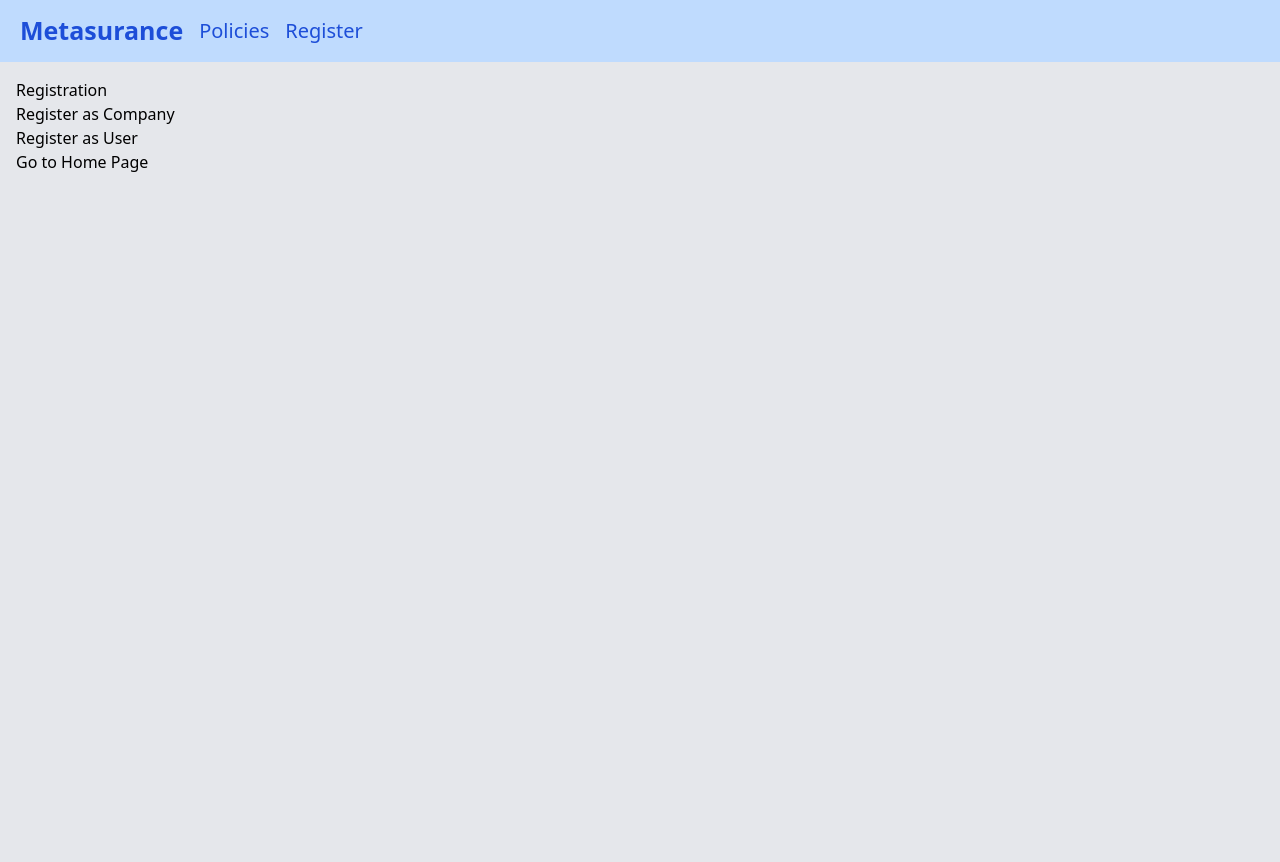
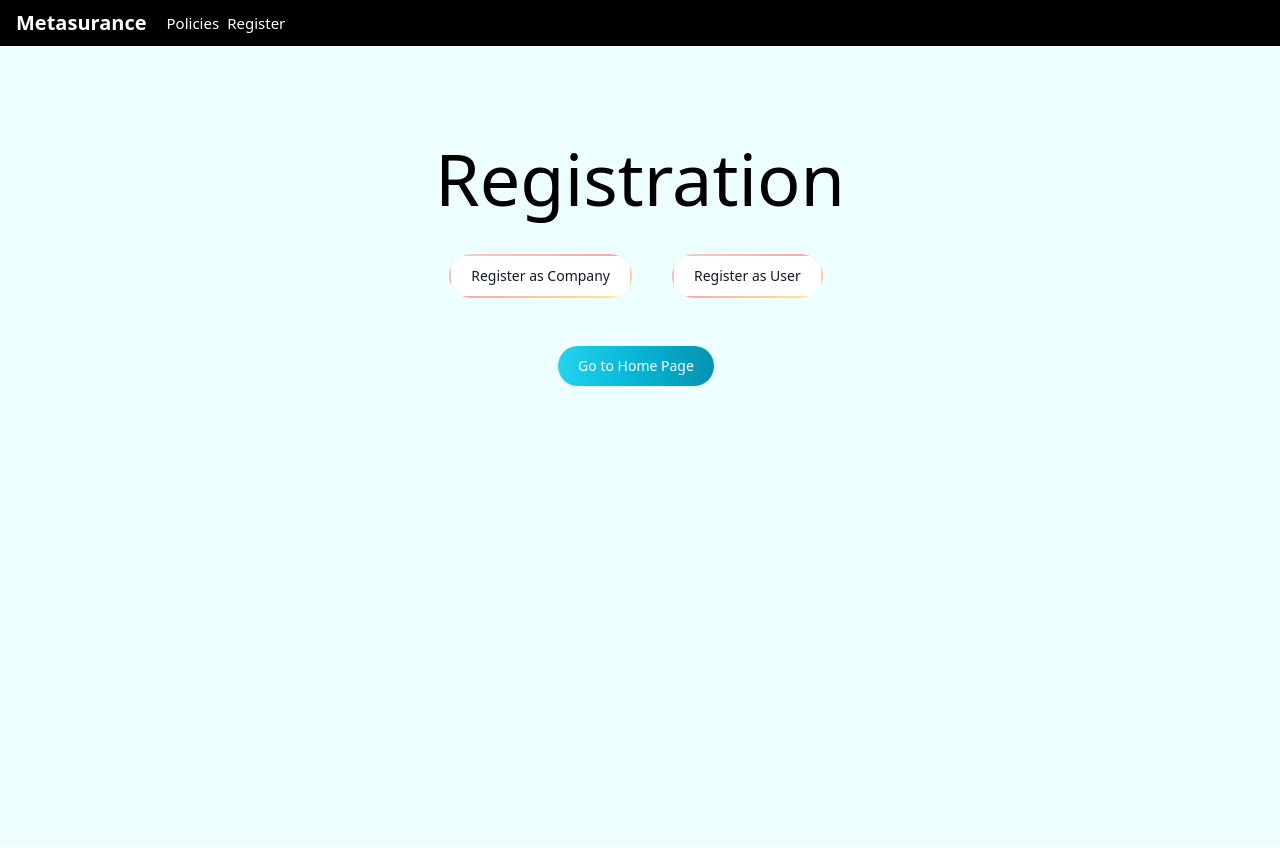
Before and after one commit to ayuashu/Metasurance, a Next.js app: page /registration in a window 1280 px wide. Built offline with nearby package versions, Linux system fonts and the light colour scheme.

Commit message:
Graphics Updated

```diff
--- a/src/app/components/Navbar/Navbar.js
+++ b/src/app/components/Navbar/Navbar.js
@@ -5,11 +5,11 @@ import { useRouter } from 'next/router';
 
 const Navbar = () => {
   return (
-    <div className='bg-blue-200'>
-          <ul className='py-3 px-3 w-full flex flex-row justify-start items-center text-[20px] text-blue-700'>
-        <li className='mx-2 text-[25px] font-bold'><Link href="/">Metasurance</Link></li>
-        <li className='mx-2'><Link href="/policy">Policies</Link></li>
-        <li className='mx-2'><Link href="/registration">Register</Link></li>
+    <div className='bg-black'>
+         <ul className='py-2 px-2 w-full flex flex-row justify-start items-center text-[15px] text-white'>
+            <li className='mx-2 text-[20px] font-bold'><Link href="/">Metasurance</Link></li>
+            <li className='pl-2 mx-1'><Link href="/policy">Policies</Link></li>
+            <li className='mx-1'><Link href="/registration">Register</Link></li>
         </ul>
     </div>
   )
--- a/src/app/page.js
+++ b/src/app/page.js
@@ -12,18 +12,26 @@ const Page = () => {
   return (
     <>
       <Navbar />
-      <div className='py-5 px-10'>
-        <p className='text-4xl'>Welcome to Metasurance</p>
-        <p className='mt-10 text-[20px]'>Select what you want</p>
-        <ul className='mt-5'>
-          <li>
-            <button onClick={() => navigate('/registration')}>Registration</button>
-          </li>
-          <li>
-            <button onClick={() => navigate('/policy')}>Policy</button>
-          </li>
-        </ul>
-      </div>
+      <div className="flex items-center min-h-screen bg-cyan-50">
+        <div className="flex-1 h-400 w-200 mx-auto bg-white rounded-lg shadow-xl">
+            <div className='text-7xl md:text-center '>Welcome to Metasurance</div>
+              <div className='my-5'>
+              <hr className="my-2" />
+                <div className="flex items-center justify-center gap-8 pt-5 bg-gray-950">
+                  <button
+                    onClick={() => navigate('/registration')}
+                    className="h-15 w-40 text-gray-1000 bg-gradient-to-r from-teal-200 to-lime-200 hover:bg-gradient-to-l hover:from-teal-200 hover:to-lime-200 focus:ring-4 focus:outline-none focus:ring-lime-200 dark:focus:ring-teal-700 font-medium rounded-full text-sm px-5 py-2.5 text-center mr-2 mb-2">
+                      Registration
+                  </button>
+                  <button
+                    onClick={() => navigate('/policy')}
+                    className="h-15 w-40 text-gray-1000 bg-gradient-to-r from-teal-200 to-lime-200 hover:bg-gradient-to-l hover:from-teal-200 hover:to-lime-200 focus:ring-4 focus:outline-none focus:ring-lime-200 dark:focus:ring-teal-700 font-medium rounded-full text-sm px-5 py-2.5 text-center mr-2 mb-2">
+                    Policy
+                  </button>
+                </div>
+              </div>
+            </div>
+         </div>
     </>
   )
 }
--- a/src/app/registration/companyRegistration/page.js
+++ b/src/app/registration/companyRegistration/page.js
@@ -37,28 +37,43 @@ const CompanyRegistration = () => {
                       Login to Your Account
                   </h1>
                   <div>
-                      <label className="block text-sm">
+                        <label className="block mt-2 text-sm">
+                            CompanyTokenId
+                        </label>
+                        <input type="text"
+                            className="w-full px-4 py-2 text-sm border rounded-md focus:border-blue-400 focus:outline-none focus:ring-1 focus:ring-blue-600"
+                            placeholder="Enter CompanyToken Id" />
+                    </div>
+                    <div>
+                        <label className="block mt-2 text-sm">
                             Email
                         </label>
                         <input type="email"
                             className="w-full px-4 py-2 text-sm border rounded-md focus:border-blue-400 focus:outline-none focus:ring-1 focus:ring-blue-600"
-                          placeholder="" />
+                            placeholder="abc@email.com" />
                     </div>
                     <div>
-                      <label className="block mt-4 text-sm">
+                        <label className="block mt-2 text-sm">
+                            Phone Number
+                        </label>
+                        <input type="tel" name="tel" pattern="[0-9]{3}-[0-9]{3}-[0-9]{4}"
+                            className="w-full px-4 py-2 text-sm border rounded-md focus:border-blue-400 focus:outline-none focus:ring-1 focus:ring-blue-600"
+                            placeholder="333-444-5555" />
+                    </div>
+                    <div>
+                        <label className="block mt-2 text-sm">
                             Password
                         </label>
                         <input
                             className="w-full px-4 py-2 text-sm border rounded-md focus:border-blue-400 focus:outline-none focus:ring-1 focus:ring-blue-600"
-                          placeholder="" type="password" />
+                            placeholder="abcdefg" type="password" />
                     </div>
-                  <p className="mt-4">
+
+                    <p>
                         <a className="text-sm text-blue-600 hover:underline" href="./forgot-password.html">
                             Forgot your password?
                         </a>
                     </p>
-
-
                     <button
                         className="block w-full px-4 py-2 mt-4 text-sm font-medium leading-5 text-center text-white transition-colors duration-150 bg-blue-600 border border-transparent rounded-lg active:bg-blue-600 hover:bg-blue-700 focus:outline-none focus:shadow-outline-blue"
                         href="#">
@@ -67,8 +82,6 @@ const CompanyRegistration = () => {
 
 
                     <hr className="my-2" />
-
-
                                 <div className="flex items-center justify-center gap-4">
                                     <button onClick={() => navigate('/registration/companyRegistration/companyRegister')}
                                         className="flex items-center justify-center w-full px-4 py-2 text-sm text-black text-gray-700 border border-gray-300 rounded-lg hover:border-gray-500 focus:border-gray-500">
--- a/src/app/registration/page.js
+++ b/src/app/registration/page.js
@@ -13,13 +13,32 @@ const Registration = () => {
   return (
     <>
     <Navbar/>
-    <div className="bg-gray-200 min-h-screen p-4">
-      <h1>Registration</h1>
-      <button onClick={() => navigate('/registration/companyRegistration')}>Register as Company</button>
-      <br/>
-      <button onClick={() => navigate('/registration/userRegistration')}>Register as User</button>
-      <br/>
-      <Link href='/'>Go to Home Page</Link>
+
+    <div className="bg-cyan-50 min-h-screen p-4">
+    <div className='text-7xl md:text-center pt-20'>Registration</div>
+      <div className="flex items-center justify-center gap-8 pt-10">
+          <button
+            onClick={() => navigate('/registration/companyRegistration')}
+            className="h-15 w-50 relative inline-flex items-center justify-center p-0.5 mb-2 mr-2 overflow-hidden text-sm font-medium text-gray-900 rounded-full group bg-gradient-to-br from-red-200 via-red-300 to-yellow-200 group-hover:from-red-200 group-hover:via-red-300 group-hover:to-yellow-200 dark:text-white dark:hover:text-gray-900 focus:ring-4 focus:outline-none focus:ring-red-100 dark:focus:ring-red-400">
+            <span class="h-15 w-50 relative px-5 py-2.5 transition-all ease-in duration-75 bg-white dark:bg-gray-900 rounded-md group-hover:bg-opacity-0">
+              Register as Company
+            </span>
+          </button>
+          <button
+            onClick={() => navigate('/registration/userRegistration')}
+            className="h-15 w-50 relative inline-flex items-center justify-center p-0.5 mb-2 mr-2 overflow-hidden text-sm font-medium text-gray-900 rounded-full group bg-gradient-to-br from-red-200 via-red-300 to-yellow-200 group-hover:from-red-200 group-hover:via-red-300 group-hover:to-yellow-200 dark:text-white dark:hover:text-gray-900 focus:ring-4 focus:outline-none focus:ring-red-100 dark:focus:ring-red-400">
+            <span class="h-15 w-50 relative px-5 py-2.5 transition-all ease-in duration-75 bg-white dark:bg-gray-900 rounded-md group-hover:bg-opacity-0">
+              Register as User
+            </span>
+          </button>
+        </div>
+        <div className="flex items-center justify-center gap-8 pt-10">
+          <button
+            onClick={() => navigate('/')}
+            className="text-white bg-gradient-to-r from-cyan-400 via-cyan-500 to-cyan-600 hover:bg-gradient-to-br focus:ring-4 focus:outline-none focus:ring-cyan-300 dark:focus:ring-cyan-800 font-medium rounded-full text-sm px-5 py-2.5 text-center mr-2 mb-2">
+            Go to Home Page
+          </button>
+        </div>
       </div>
     </>
   )
```
Lines whose indentation alone changed are shown as unchanged.
